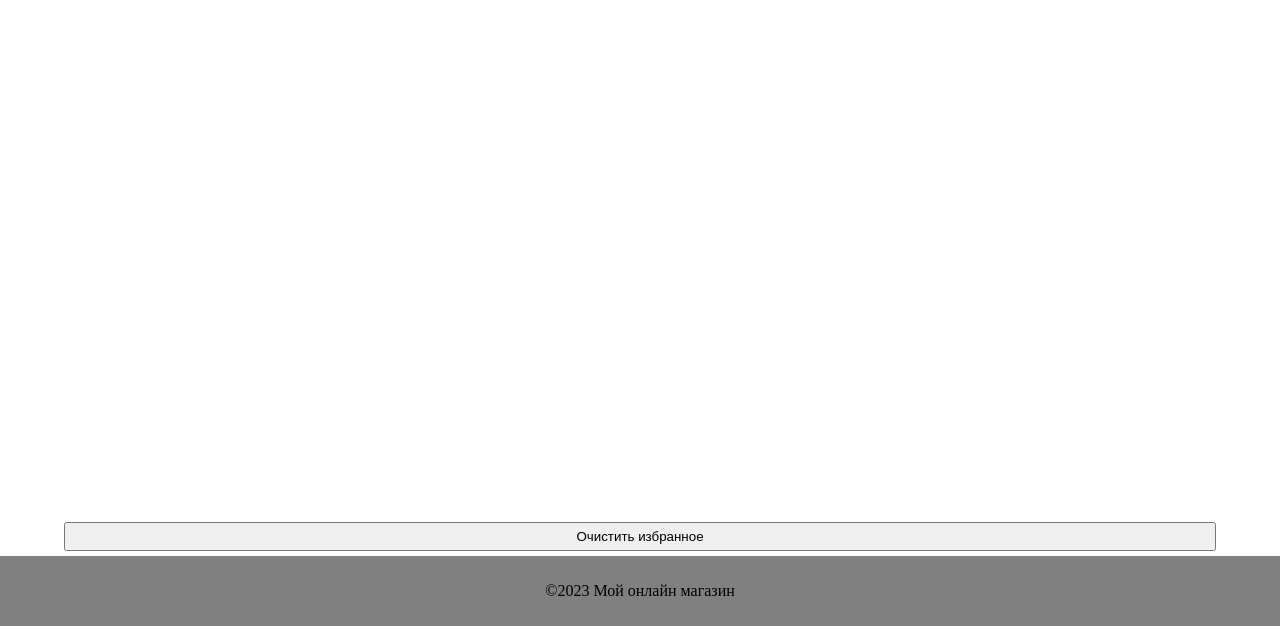
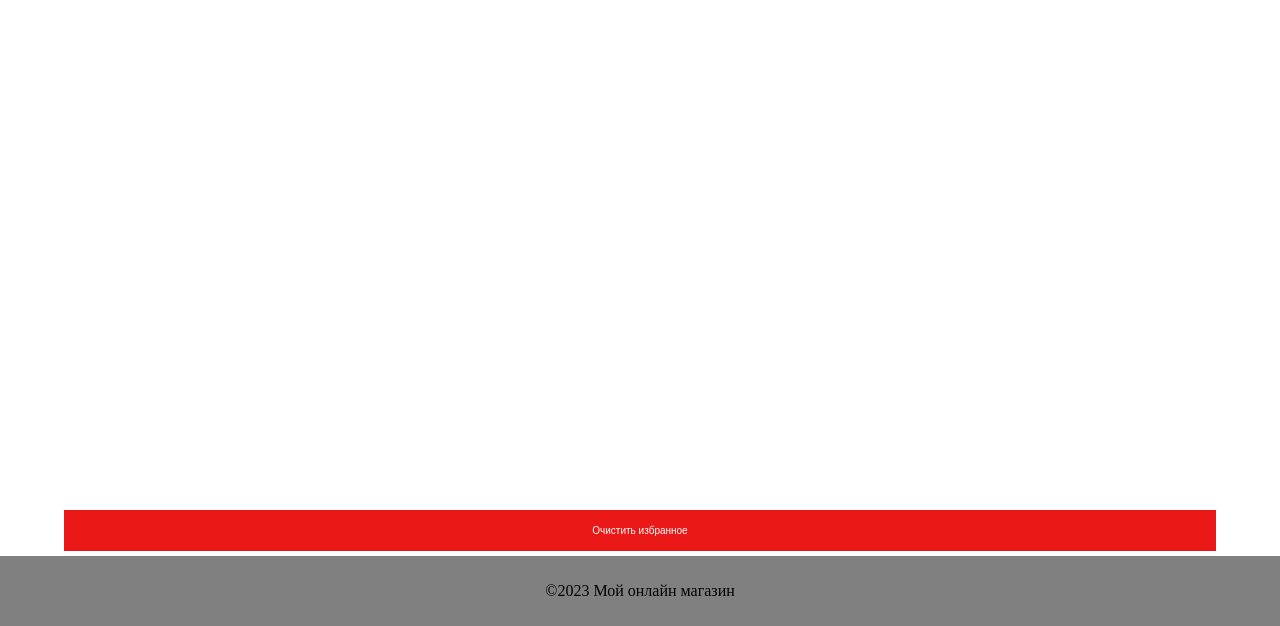
Before and after one commit to Romanov55/internet-store, a website: page favorites.html in a window 1280 px wide. Shown: the part 174-800 px from the top of the page. Drawn offline with Linux system fonts and the light colour scheme; no server answers.

Commit message:
add class and button

```diff
--- a/favorites.html
+++ b/favorites.html
@@ -26,7 +26,7 @@
         <div class="search-results"></div>
       </div>
       <div class="block-buttom">
-        <button id="clear-favorites" class="clear-list">Очистить избранное</button>
+        <button id="clear-favorites" class="button-red clear-list">Очистить избранное</button>
       </div>
     </main>
     <footer>
--- a/favorites.js
+++ b/favorites.js
@@ -62,6 +62,7 @@ window.addEventListener('load', () => {
             a.append(titleElement);
             liEl.append(buttonDelete);
             ulEl.append(liEl);
+            buttonDelete.classList.add('button-red');
 
             // при клике на кнопку 'удалить из избранного' продукт удаляется
             buttonDelete.addEventListener('click', () => {
```
